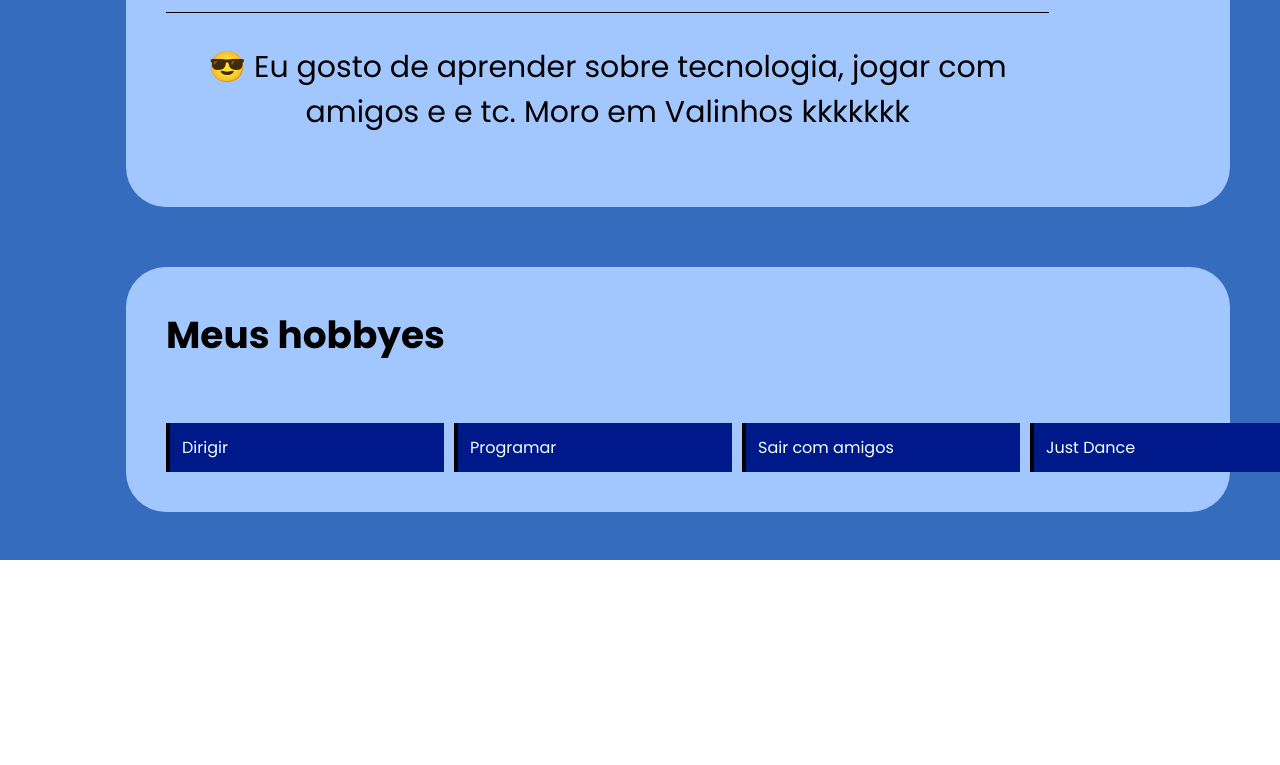
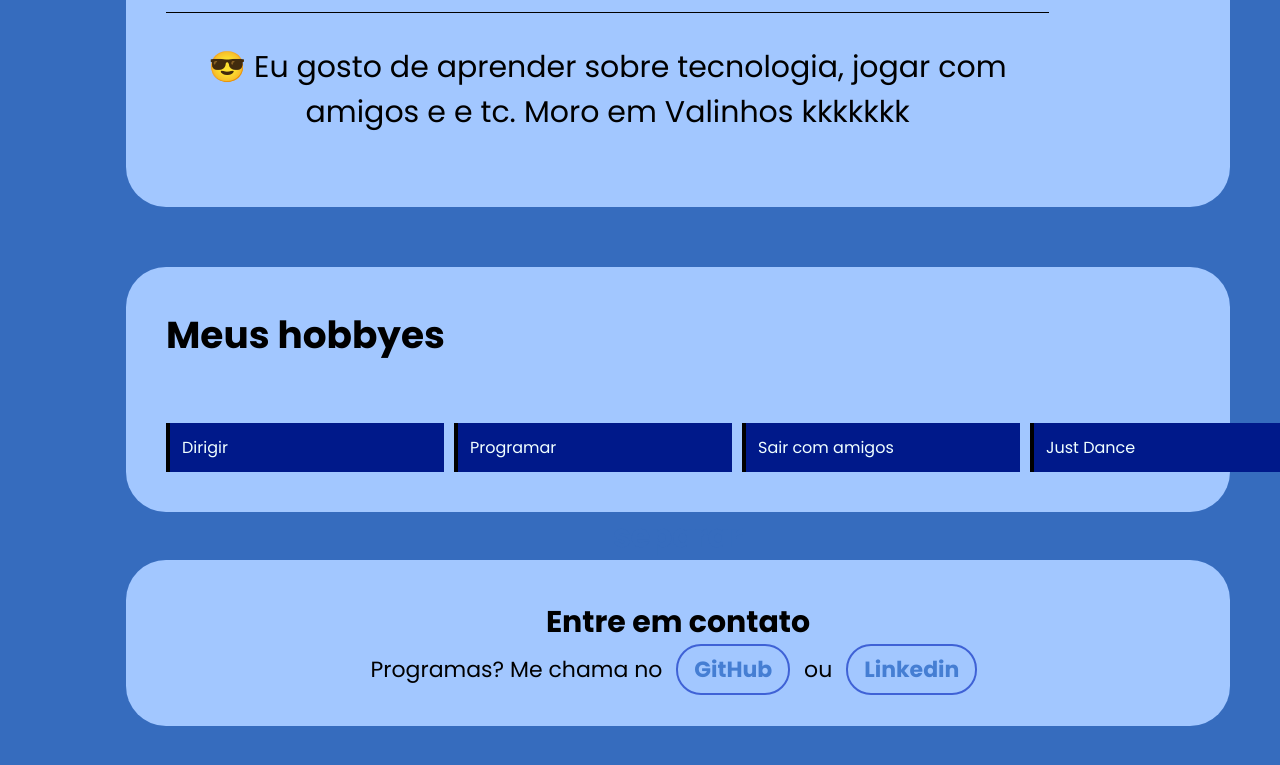
Before and after one commit to DaniloJorge12/Meu-primeiro-site, a plain HTML site: page index.html in a window 1280 px wide. Shown: the part 571-1336 px from the top of the page. Before the commit the page ends 1131 px from the top, so only its background shows below. Drawn offline with Linux system fonts and the light colour scheme.

Commit message:
Finaliza a seção contact

```diff
--- a/assets/styles/index.css
+++ b/assets/styles/index.css
@@ -98,3 +98,44 @@ li:houver{
     transform: translateX(5px);
     transition: all 0.3s ease;
 }
+
+h1{
+    color:  rgb(54, 108, 190);
+}
+
+contact{
+    display:block;
+    background-color: rgb(162, 199, 255);
+    width: 80%;
+    margin: 0 auto;
+    padding: 40px;
+    font-size: xx-large;
+    border-radius: 40px;
+}
+
+contact h2 {
+    margin-bottom: 8px;
+    font-size: 30px;
+    text-align: center;
+}
+
+contact p {
+    font-size: 22px;
+    text-align: center;
+}
+
+contact a {
+    color: rgb(69, 126, 211);
+    text-decoration: none;
+    font-weight: bold;
+    padding: 0.5rem 1rem;
+    margin: 0 0.5rem;
+    border: 2px solid rgb(63, 98, 214);
+    border-radius: 25px;
+}
+
+contact a:hover {
+    background-color: blue;
+    color:azure;
+    transform: translateY(-2px);
+}
--- a/index.html
+++ b/index.html
@@ -28,6 +28,16 @@
                 <li>Just Dance</li>
             </ul>
         </hobbies>
+
+        <h1>separar</h1>
+
+        <contact>
+        <h2>Entre em contato</h2>
+        <p>Programas? Me chama no
+            <a href="https://github.com/DaniloJorge12" target="_blank">GitHub</a> ou
+            <a href="https://www.linkedin.com/in/danilo-jorge-a50242335/?lipi=urn%3Ali%3Apage%3Ad_flagship3_feed%3BFXVbuhMBQimCWnDWbxQYfQ%3D%3D" target="_blank">Linkedin</a>
+        </p>
+        </contact>
     </main>
 </body>
 </html>
```
